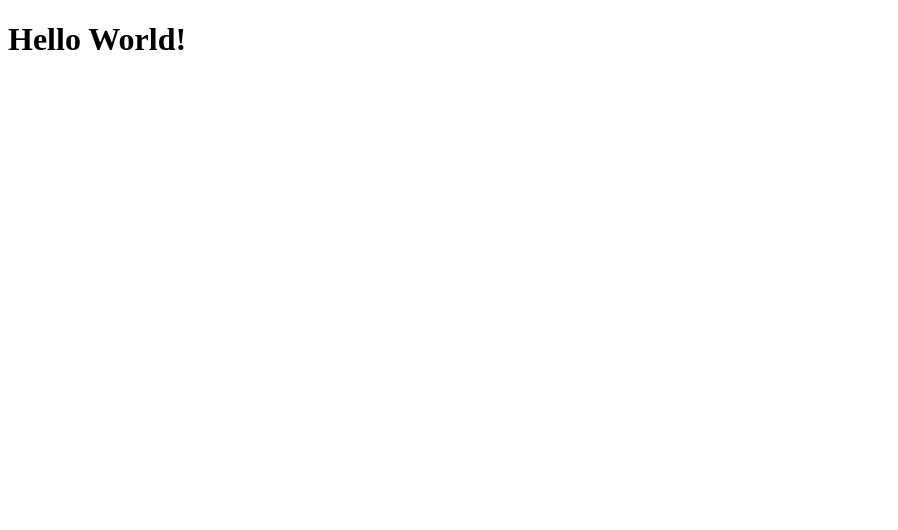
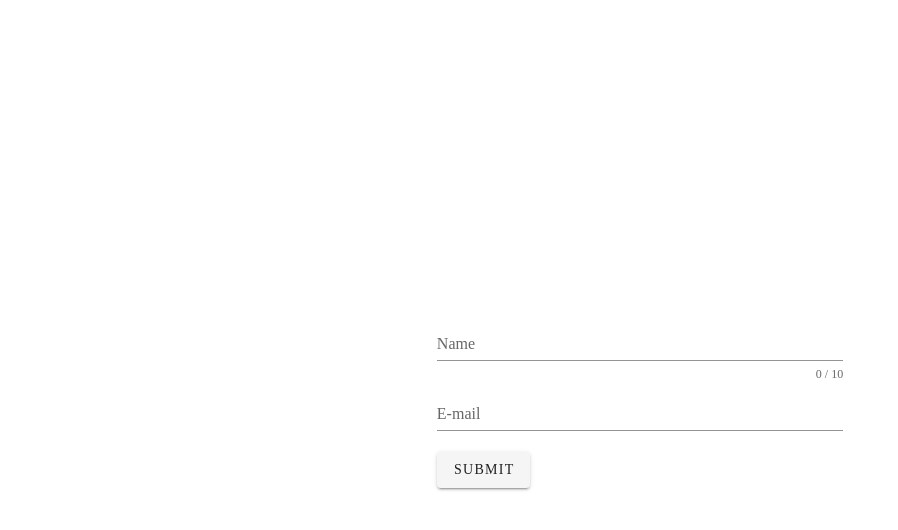
Before and after one commit to codeinsack/vue-admin, a Vue app: page / in a window 1280 px wide. Shown: the top 530 px of the page, without its empty margins (0-898 px from the left). Built offline with nearby package versions, Linux system fonts and the light colour scheme.

Commit message:
add vuetify and vuelidate

```diff
--- a/babel.config.js
+++ b/babel.config.js
@@ -1,5 +1,5 @@
 module.exports = {
   presets: [
-    '@vue/cli-plugin-babel/preset',
+    "@vue/cli-plugin-babel/preset",
   ],
-};
+}
--- a/public/index.html
+++ b/public/index.html
@@ -6,6 +6,8 @@
     <meta name="viewport" content="width=device-width,initial-scale=1.0">
     <link rel="icon" href="<%= BASE_URL %>favicon.ico">
     <title><%= htmlWebpackPlugin.options.title %></title>
+    <link rel="stylesheet" href="https://fonts.googleapis.com/css?family=Roboto:100,300,400,500,700,900">
+    <link rel="stylesheet" href="https://cdn.jsdelivr.net/npm/@mdi/font@latest/css/materialdesignicons.min.css">
   </head>
   <body>
     <noscript>
--- a/src/App.vue
+++ b/src/App.vue
@@ -1,7 +1,5 @@
 <template>
-  <div>
-    <hello-world></hello-world>
-  </div>
+  <hello-world></hello-world>
 </template>
 
 <script>
@@ -13,6 +11,3 @@ export default {
   },
 }
 </script>
-
-<style>
-</style>
--- a/src/components/HelloWorld.vue
+++ b/src/components/HelloWorld.vue
@@ -1,11 +1,89 @@
 <template>
-  <h1>Hello World!</h1>
+  <div class="container">
+    <form class="form">
+      <v-text-field
+        v-model="name"
+        :error-messages="nameErrors"
+        :counter="10"
+        label="Name"
+        required
+        @input="$v.name.$touch()"
+        @blur="$v.name.$touch()"
+      ></v-text-field>
+      <v-text-field
+        v-model="email"
+        :error-messages="emailErrors"
+        label="E-mail"
+        required
+        @input="$v.email.$touch()"
+        @blur="$v.email.$touch()"
+      ></v-text-field>
+      <v-btn class="mr-4" @click="submit">submit</v-btn>
+    </form>
+  </div>
 </template>
 
 <script>
+import { validationMixin } from "vuelidate"
+import { required, maxLength, email } from "vuelidate/lib/validators"
+
 export default {
+  mixins: [validationMixin],
+  validations: {
+    name: { required, maxLength: maxLength(10) },
+    email: { required, email },
+  },
+  data() {
+    return {
+      name: "",
+      email: "",
+    }
+  },
+  computed: {
+    nameErrors() {
+      const errors = []
+      if (!this.$v.name.$dirty) return errors
+      if (!this.$v.name.maxLength) {
+        errors.push("Name must be at most 10 characters long")
+      }
+      if (!this.$v.name.required) {
+        errors.push("Name is required.")
+      }
+      return errors
+    },
+    emailErrors() {
+      const errors = []
+      if (!this.$v.email.$dirty) return errors
+      if (!this.$v.email.email) {
+        errors.push("Must be valid e-mail")
+      }
+      if (!this.$v.email.required) {
+        errors.push("E-mail is required")
+      }
+      return errors
+    },
+  },
+
+  methods: {
+    submit() {
+      this.$v.$touch()
+      console.log("request", {
+        name: this.name,
+        email: this.email,
+      })
+    },
+  },
 }
 </script>
 
 <style scoped>
+  .container {
+    height: 100vh;
+    display: flex;
+    justify-content: center;
+    align-items: center;
+  }
+  .form {
+    width: 35%;
+  }
 </style>
--- a/src/main.js
+++ b/src/main.js
@@ -1,9 +1,12 @@
 import Vue from "vue"
+import Vuetify from "vuetify/lib"
 
 import App from "./App.vue"
 
-Vue.config.productionTip = false
+Vue.use(Vuetify)
+const vuetify = new Vuetify()
 
 new Vue({
+  vuetify,
   render: (h) => h(App),
 }).$mount("#app")
--- /dev/null
+++ b/vue.config.js
@@ -0,0 +1,5 @@
+module.exports = {
+  transpileDependencies: [
+    "vuetify",
+  ],
+}
```
Also changed, not shown: package.json (+10 -4 lines), .eslintrc.js, 1 other file (tests, documents, lock files or other folders).
